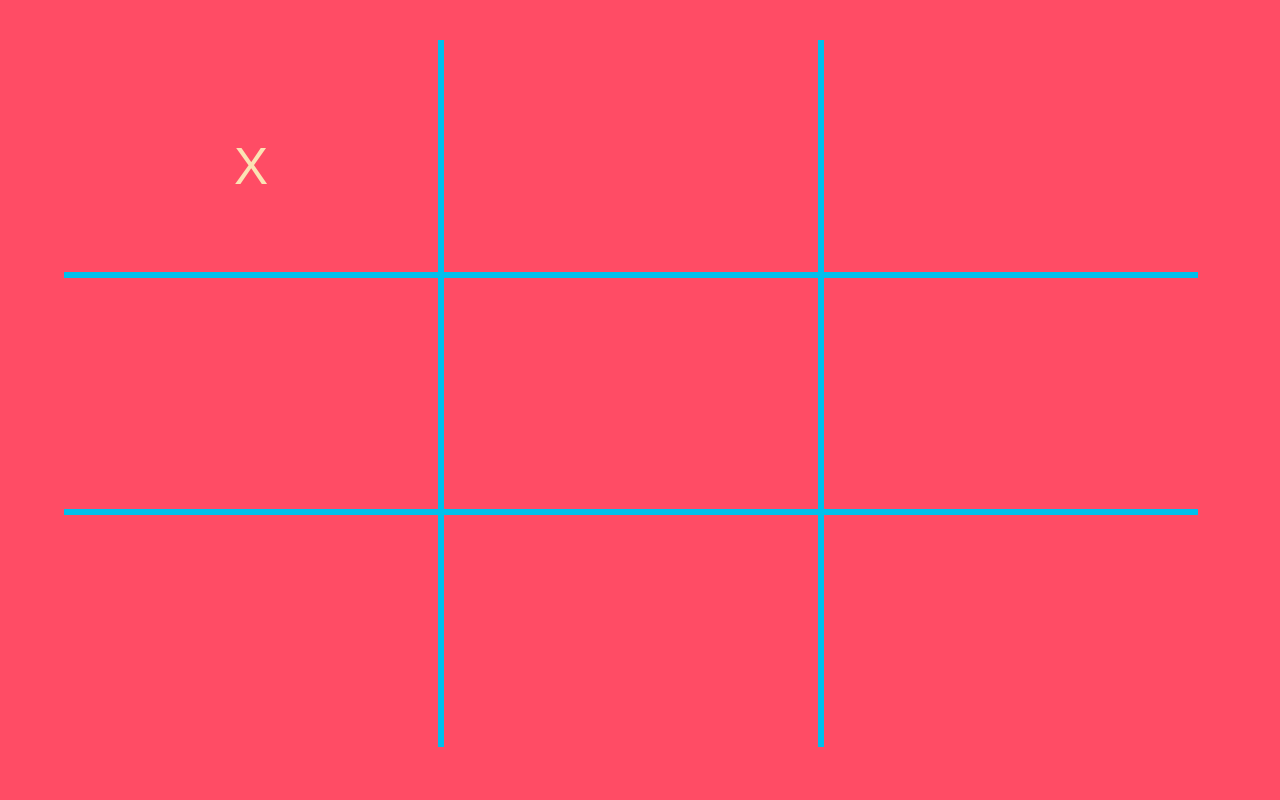
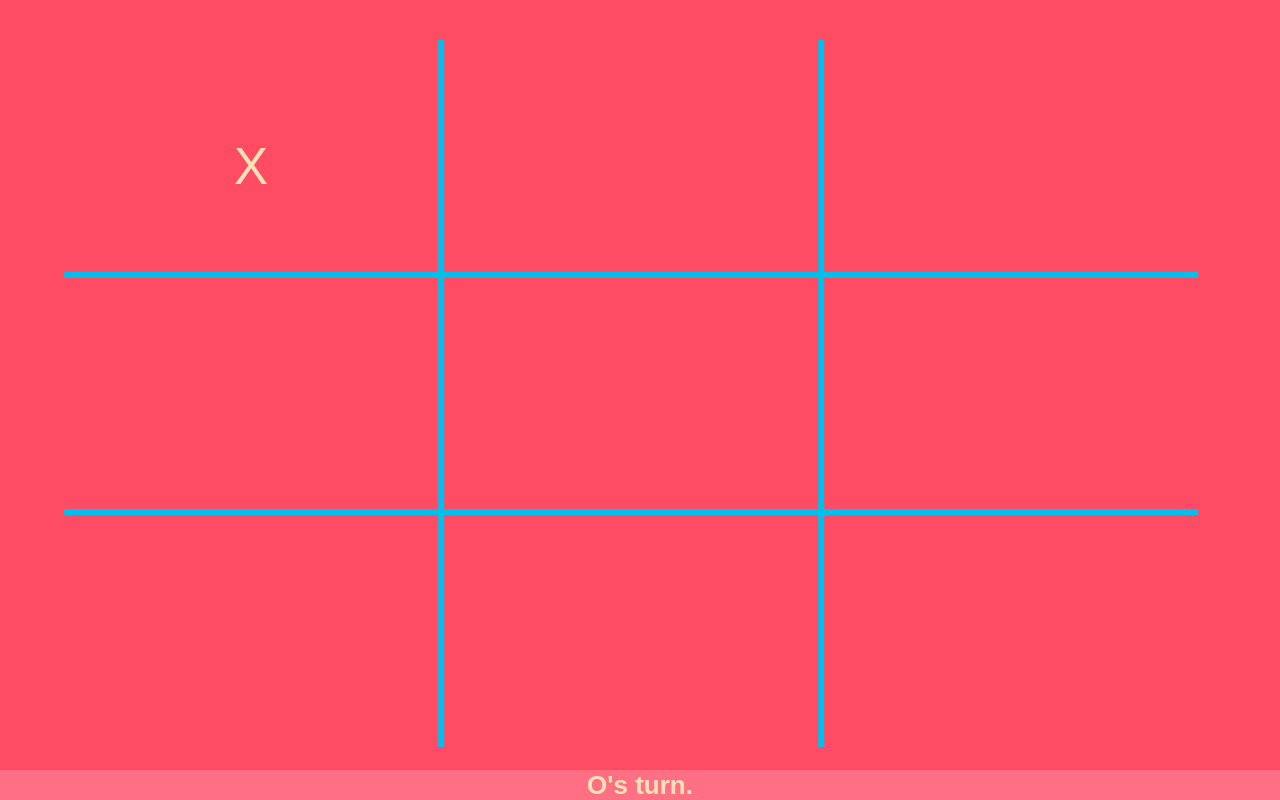
Before and after one commit to nholden/tictactoe, a plain HTML site: page index.html in a window 1280 px wide. Both pictures are taken after a click on the element 252 px from the left and 157 px from the top of the page. Drawn offline with Linux system fonts and the light colour scheme.

Commit message:
Add status bar

```diff
--- a/tictactoe.css
+++ b/tictactoe.css
@@ -10,6 +10,19 @@ body {
   top: 50%;
   left: 50%;
   transform: translate(-50%, -50%);
+}
+
+#statusBar {
+  width: 100%;
+  height: 30px;
+  position: fixed;
+  top: calc(100% - 30px);
+  background-color: #FF7084;
+  text-align: center;
+  color: #FBE2B4;
+  font-family: Arial;
+  font-size: 26px;
+  font-weight: bold;
 }
 
 .spaceContainer {
--- a/tictactoe.js
+++ b/tictactoe.js
@@ -1,5 +1,6 @@
 var board;
 var turn = "X";
+
 
 function drawBoard() {
   board = ["","","","","","","","",""];
@@ -13,8 +14,14 @@ function drawBoard() {
     boardArea.appendChild(spaceContainer);
     spaceContainer.addEventListener("click", function(event) {
       if (move(turn, i)) {
-        if (turn == "X") { turn = "O"; }
-        else if (turn == "O") { turn = "X"; }
+        if (turn == "X") {
+          turn = "O";
+          updateStatus("O's turn.");
+        }
+        else if (turn == "O") {
+          turn = "X";
+          updateStatus("X's turn.");
+        }
       }
     });
     var space = document.createElement("div");
@@ -23,6 +30,10 @@ function drawBoard() {
     space.textContent = contents;
     spaceContainer.appendChild(space);
   });
+  var statusBar = document.createElement("div");
+  statusBar.id = "statusBar";
+  statusBar.textContent = turn + "'s turn.";
+  document.body.appendChild(statusBar);
 }
 
 function updateBoard() {
@@ -30,6 +41,11 @@ function updateBoard() {
     var browserSpace = document.getElementById("space" + i);
     browserSpace.textContent = board[i];
   });
+}
+
+function updateStatus(message) {
+  var statusBar = document.getElementById("statusBar");
+  statusBar.textContent = message;
 }
 
 function resetBoard() {
```
